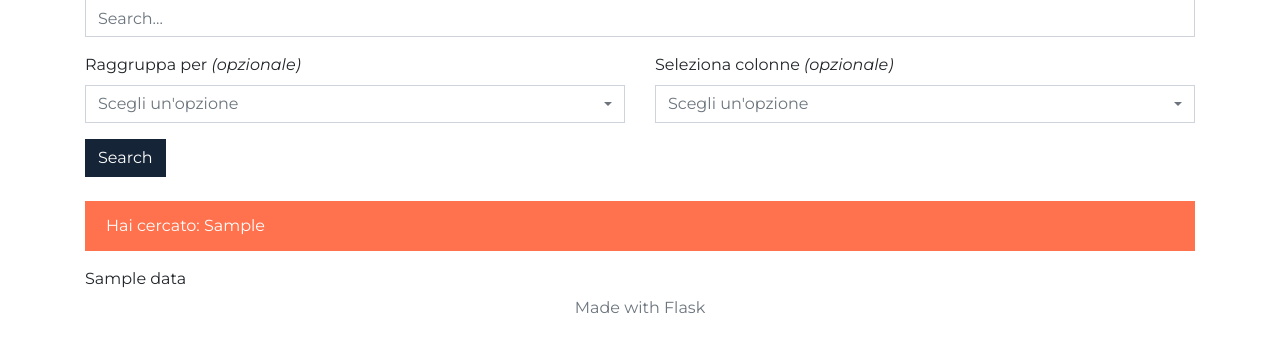
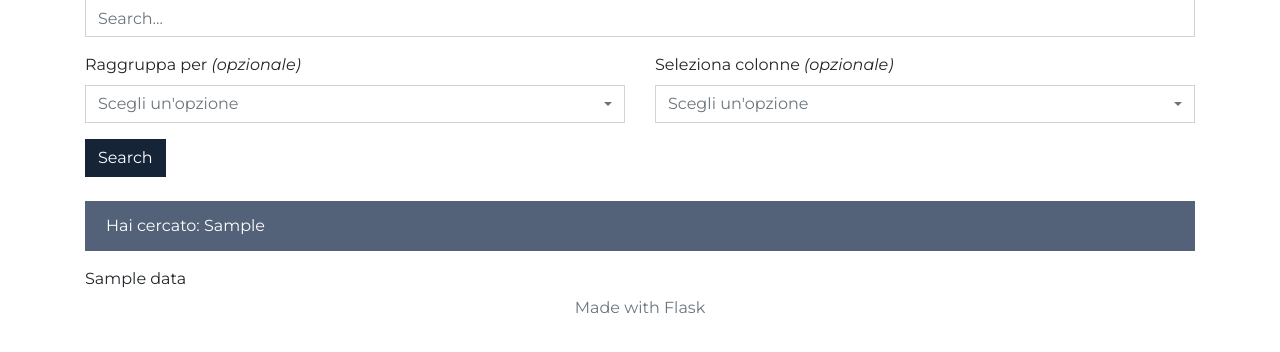
Before and after one commit to marlara/OpenLookUp, a Flask app: template OpenLook/app/templates/search.html in a window 1280 px wide. Shown: the part 233-585 px from the top of the page. Run offline with Flask 2, Linux system fonts and the light colour scheme; the template is opened without the code that fills it: most values are stand-ins (such as "Sample title", 1, 10 or a date in 2020); some libraries are stand-ins or nearby versions.

Commit message:
better css

```diff
--- a/OpenLook/app/static/custom-style.css
+++ b/OpenLook/app/static/custom-style.css
@@ -23,7 +23,7 @@ body{
     position: relative;
 }
 
-.navbar-light .navbar-nav .nav-item:after {
+.navbar-light .navbar-nav .nav-item .nav-link:after {
     content: "";
     position: absolute;
     bottom: 0;
@@ -33,7 +33,7 @@ body{
     transition:  all 0.5s ease-in-out 0s;
 }
 
-.navbar-light .navbar-nav .nav-item:hover:after {
+.navbar-light .navbar-nav .nav-item .nav-link:hover:after {
     width: 100%;
 }
 
@@ -157,8 +157,8 @@ body{
 
 .alert-info {
     border-radius: 0px;
-    background: #FF724D;
-    border-color: #FF724D;
+    background: #546279;
+    border-color: #546279;
     color: white;
 }
 
@@ -174,5 +174,5 @@ body{
 }
 
 .dropdown-item.active, .dropdown-item:active {
-    background-color: #FF724D;
+    background-color: #FF8E70;
 }
```
